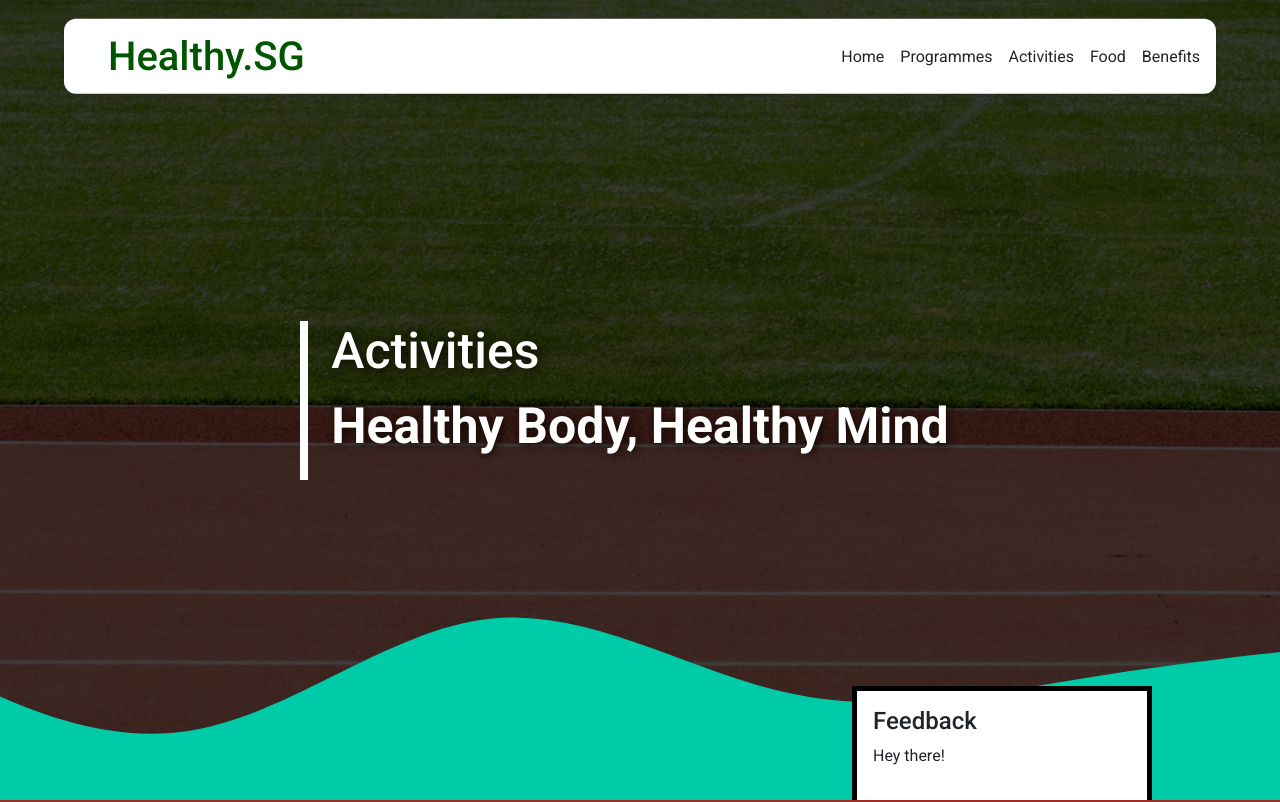
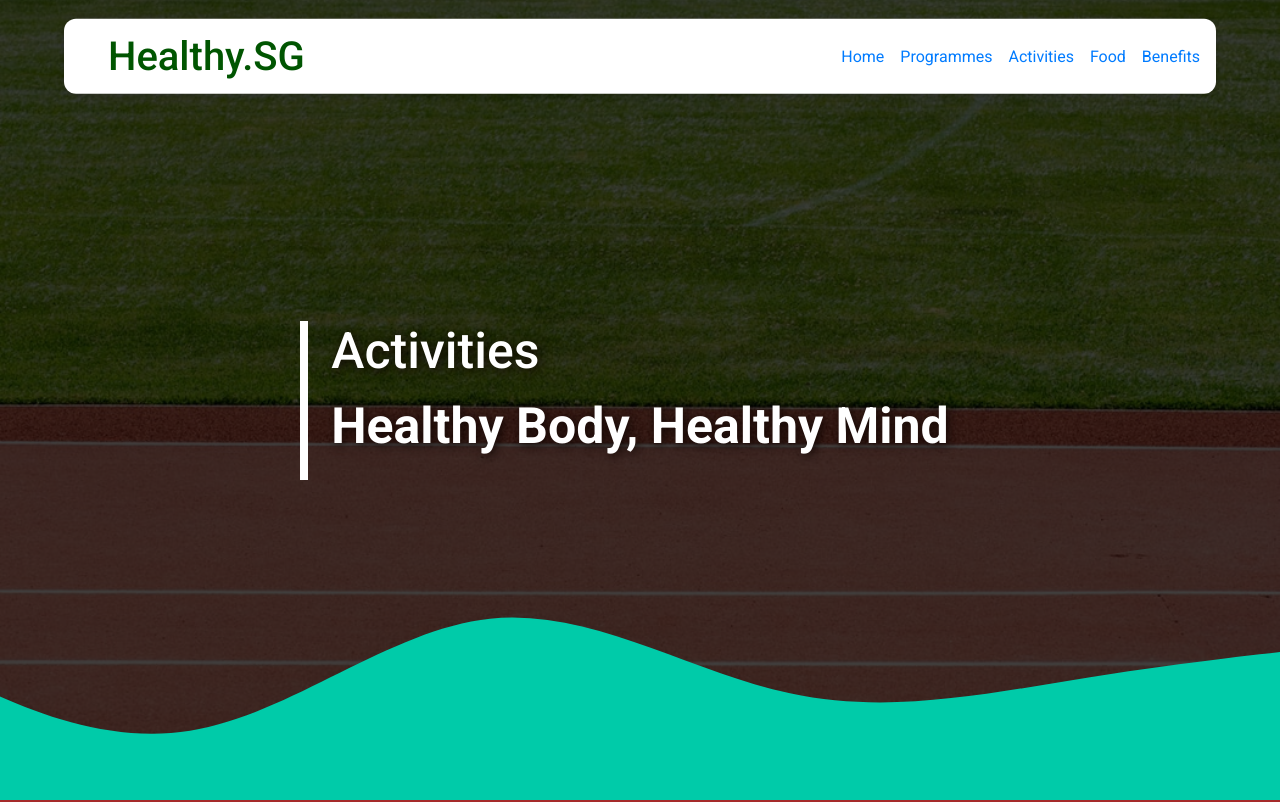
Before and after one commit to achrinza/np-fed-healthyliving, a Next.js app in the folder concept-demo/nextjs/: page /activities in a window 1280 px wide. Shown: the top 802 px of the page. Built offline with nearby package versions, Linux system fonts and the light colour scheme; a web font is replaced by a local one.

Commit message:
fix(header): navbar
Signed-off-by: Rifa Achrinza <25147899+achrinza@users.noreply.github.com>

```diff
--- a/concept-demo/nextjs/components/header.tsx
+++ b/concept-demo/nextjs/components/header.tsx
@@ -1,4 +1,5 @@
 import Head from 'next/head';
+import Link from 'next/link';
 import Logo from './logo'
 import Programmes from '../pages/programmes';
 import Benefits from '../pages/benefits';
@@ -69,11 +70,11 @@ function Navbar() {
 
             <nav className="block-site-navbar block-site-navbar--is-collapsed">
                 <ul>
-                    <li className="block-site-navbar__item"><a href="/">Home</a></li>
-                    <li className="block-site-navbar__item"><a href="/programmes">Programmes</a></li>
-                    <li className="block-site-navbar__item"><a href="/activities">Activities</a></li>
-                    <li className="block-site-navbar__item"><a href="/food">Food</a></li>
-                    <li className="block-site-navbar__item"><a href="/benefits">Benefits</a></li>
+                    <li className="block-site-navbar__item"><Link href="/">Home</Link></li>
+                    <li className="block-site-navbar__item"><Link href="/programmes">Programmes</Link></li>
+                    <li className="block-site-navbar__item"><Link href="/activities">Activities</Link></li>
+                    <li className="block-site-navbar__item"><Link href="/food">Food</Link></li>
+                    <li className="block-site-navbar__item"><Link href="/benefits">Benefits</Link></li>
                 </ul>
             </nav>
 
@@ -131,7 +132,7 @@ export default function Header() {
 
             <GlobalStyles />
 
-            <FeedbackPrompt />
+            {/* <FeedbackPrompt /> */}
 
             <header className="block-page-header">
                 <div className="block-page-header__part">
```
